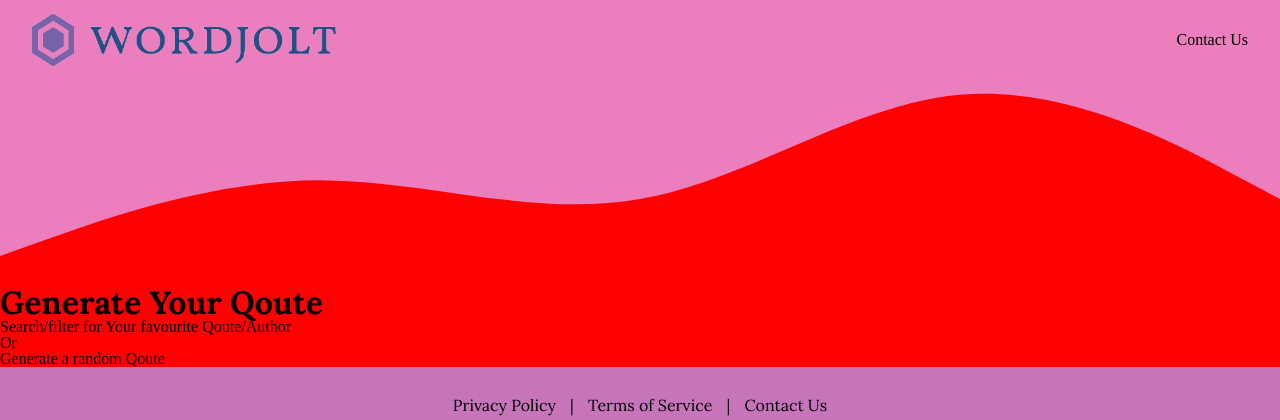
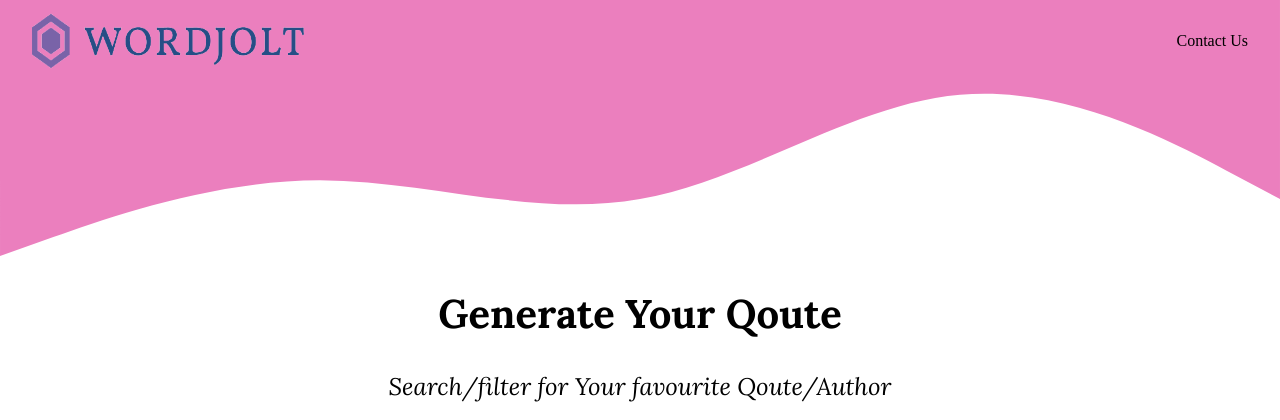
Before and after one commit to Awwal12/wordjolt, a Django app: page /home/main/ in a window 1280 px wide. Shown: the top 420 px of the page. Run offline with Django 4.2, Linux system fonts and the light colour scheme; data that the repository does not hold is empty.

Commit message:
functionality done

```diff
--- a/wordjolt/wordapp/static/css/main.css
+++ b/wordjolt/wordapp/static/css/main.css
@@ -9,16 +9,39 @@
   --body-font: "Lora", serif;
   --btn-font: "Lora", serif;
 }
-/* .search-body {
+.idea {
   display: flex;
   flex-direction: column;
-  align-items: center; */
-/* } */
-body{
-  background-color: red;
+  align-items: center;
+  font-family: var(--header-font);
 }
-.main-h1{
+
+.main-h1 {
   font-family: var(--header-font);
   font-weight: 700;
-  font-size: 2rem;
+  font-size: 2.5rem;
+  margin-bottom: 2rem;
 }
+.main-h3 {
+  font-style: italic;
+  font-size: 1.5rem;
+}
+section h4 {
+  margin: 1rem;
+}
+.quote-container {
+  max-width: 600px; /* Set your desired maximum width */
+  margin: 0 auto; /* Center the container horizontally */
+  padding: 20px;
+}
+.quote-block {
+  display: flex;
+  flex-direction: column;
+  align-items: center;
+  border: 1px solid #ccc;
+  padding: 20px;
+  margin: 20px;
+  background-color: #f9f9f9;
+  text-align: center;
+  font-family: var(--header-font);
+}
--- a/wordjolt/wordapp/static/css/reset.css
+++ b/wordjolt/wordapp/static/css/reset.css
@@ -1,131 +1,23 @@
-html,
-body,
-div,
-span,
-applet,
-object,
-iframe,
-h1,
-h2,
-h3,
-h4,
-h5,
-h6,
-p,
-blockquote,
-pre,
-a,
-abbr,
-acronym,
-address,
-big,
-cite,
-code,
-del,
-dfn,
-em,
-img,
-ins,
-kbd,
-q,
-s,
-samp,
-small,
-strike,
-strong,
-sub,
-sup,
-tt,
-var,
-b,
-u,
-i,
-center,
-dl,
-dt,
-dd,
-ol,
-ul,
-li,
-fieldset,
-form,
-label,
-legend,
-table,
-caption,
-tbody,
-tfoot,
-thead,
-tr,
-th,
-td,
-article,
-aside,
-canvas,
-details,
-embed,
-figure,
-figcaption,
-footer,
-header,
-hgroup,
-menu,
-nav,
-output,
-ruby,
-section,
-summary,
-time,
-mark,
-audio,
-video {
+html {
+  box-sizing: border-box;
+  font-size: 16px;
+}
+
+*, *:before, *:after {
+  box-sizing: inherit;
+}
+
+body, h1, h2, h3, h4, h5, h6, p, ol, ul {
   margin: 0;
   padding: 0;
-  border: 0;
-  font-size: 100%;
-  font: inherit;
-  vertical-align: baseline;
+  font-weight: normal;
 }
-/* HTML5 display-role reset for older browsers */
-article,
-aside,
-details,
-figcaption,
-figure,
-footer,
-header,
-hgroup,
-menu,
-nav,
-section {
-  display: block;
-}
-body {
-  line-height: 1;
-}
-ol,
-ul {
+
+ol, ul {
   list-style: none;
 }
-blockquote,
-q {
-  quotes: none;
+
+img {
+  max-width: 100%;
+  height: auto;
 }
-blockquote:before,
-blockquote:after,
-q:before,
-q:after {
-  content: "";
-  content: none;
-}
-table {
-  border-collapse: collapse;
-  border-spacing: 0;
-}
-/* || UTILITIES */
-
-.nobullets {
-  list-style: none;
-  margin: 0;
-  padding: 0;
-}
--- a/wordjolt/wordapp/templates/html/base_html.html
+++ b/wordjolt/wordapp/templates/html/base_html.html
@@ -4,9 +4,9 @@
   <head>
     <meta charset="UTF-8" />
     <meta name="viewport" content="width=device-width, initial-scale=1.0" />
-    <link rel="stylesheet" href="{% static '/css/reset.css' %}" />
-    {% block cssfile %}
-    {% endblock cssfile %}
+    <link rel="stylesheet" href="{% static 'css/reset.css' %}" />
+    <link rel="stylesheet" href="{% static 'css/main.css' %}" />
+    <link rel="stylesheet" href="{% static 'css/home.css' %}" />
     <link
       rel="shortcut icon"
       href="{% static '/logo/logo_small_icon_only_inverted.png' %}"
@@ -30,10 +30,8 @@
       </nav>
     </header>
 
-    {% block content %} {% endblock %}
-    {%block contactus%}{%endblock%}
-    {% block searchquote %} {% endblock searchquote %}
-    {% block displayquote %}
+    {% block searchquote %} {% endblock searchquote %} {% block content %}
+    {%endblock %} {%block contactus%} {%endblock%} {% block displayquote %}
     {%endblock displayquote %}
 
     <!-- Site footer -->
--- a/wordjolt/wordapp/templates/html/main.html
+++ b/wordjolt/wordapp/templates/html/main.html
@@ -1,19 +1,26 @@
-{% extends 'html/base_html.html'%} {% load static %}
+{% extends 'html/base_html.html'%} {% load static %} {%block title %} Main
+{%endblock%} {% block searchquote %}
+<section class="idea">
+  <h1 class="main-h1">Generate Your Qoute</h1>
+  <h3 class="main-h3">Search/filter for Your favourite Qoute/Author</h3>
+  <h4>Or</h4>
+  <h3 class="main-h3">Generate a random Qoute</h3>
+</section>
+{% endblock searchquote %}
+{% block displayquote %}
+<div class="quote-container">
+<div class="quote-block">
+{% if api_data %}
 
-{% block cssfile %}
-<link rel="stylesheet" href="{% static '/css/main.css' %}" />
-<link rel="stylesheet" href="{% static '/css/home.css' %}" />
-{% endblock cssfile %}
-
-{%block title %}
-Main
+    {% for item in api_data %}
+    <blockquote>
+       <div class="quote-get"> {{item.content}}</div>
+        -<cite><div class="author-get">{{item.author}}</div></cite>
+        </blockquote>
+    {% endfor %}
+    {% else %}
+    <p>no avaiable data</p>
+{% endif %}
+</div>
+</div>
 {%endblock%}
-
-{% block searchquote %}
-    <section class="search-body">
-        <h1 class="main-h1">Generate Your Qoute</h1>
-        <h3>Search/filter for Your favourite Qoute/Author</h3>
-        <h4>Or</h3>
-        <h3>Generate a random Qoute</h3>
-    </section>
-{% endblock searchquote %}
--- a/wordjolt/wordapp/views.py
+++ b/wordjolt/wordapp/views.py
@@ -4,11 +4,17 @@ import requests
 
 
 def home(request):
-    # url = "https://api.quotable.io/quotes/random"
-
-    # response = requests.get(url).json()
-# , {'response':response }
     return render(request, 'html/home.html')
 
+
 def main(request):
-    return render(request, 'html/main.html')
+    url = "https://api.quotable.io/quotes/random"
+
+    response = requests.get(url)
+    if response.status_code == 200:
+            api_data = response.json()
+    else:
+        api_data = None
+
+    context = {'api_data':api_data}
+    return render(request, 'html/main.html', context)
```
